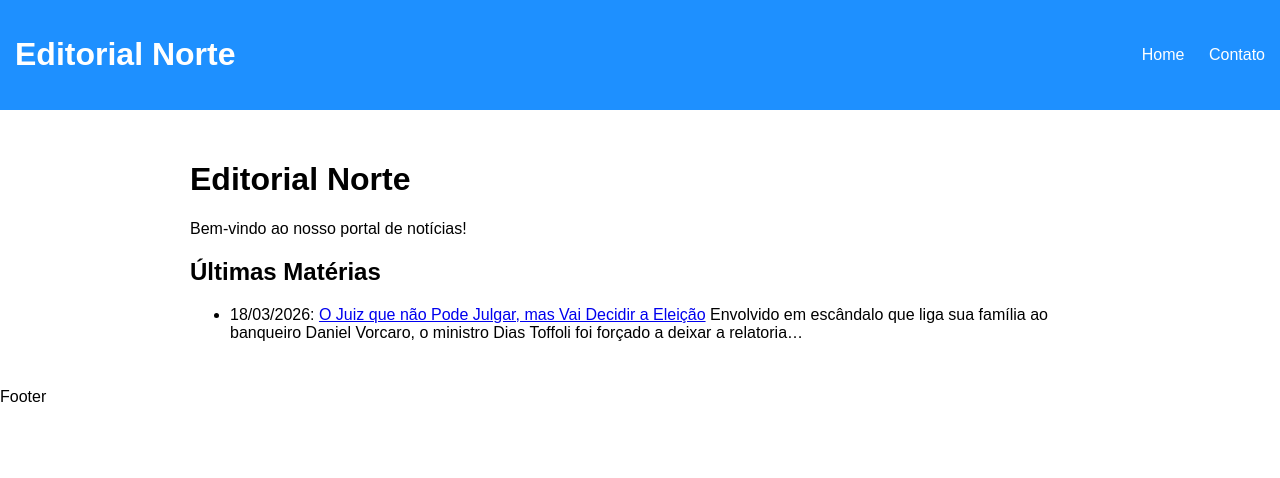
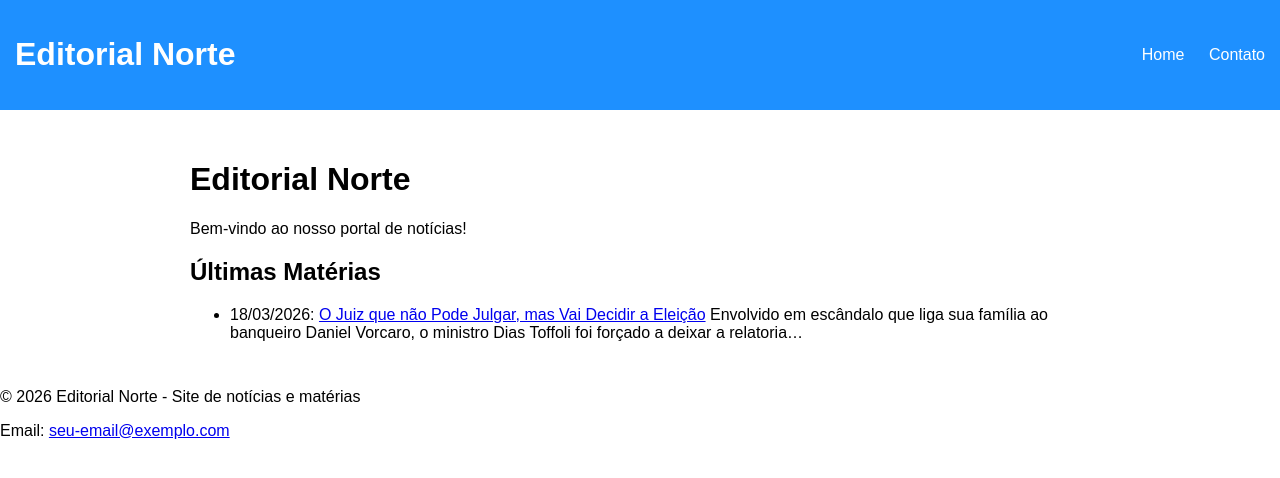
Before and after one commit to mercadao-portel/editorial-norte, a Jekyll site: the page built from index.md, in a window 1280 px wide. Shown: the top 478 px of the page. Built offline with Jekyll 4.4.1, drawn with Linux system fonts in a browser that asks for light colours.

Commit message:
Update footer.html

```diff
--- a/_includes/footer.html
+++ b/_includes/footer.html
@@ -1 +1,4 @@
-<footer>Footer</footer>
+<footer>
+  <p>© 2026 Editorial Norte - Site de notícias e matérias</p>
+  <p>Email: <a href="mailto:{{ site.email }}">{{ site.email }}</a></p>
+</footer>
```
